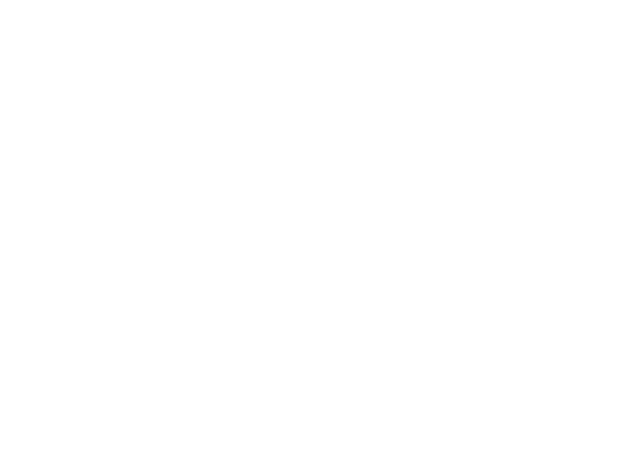
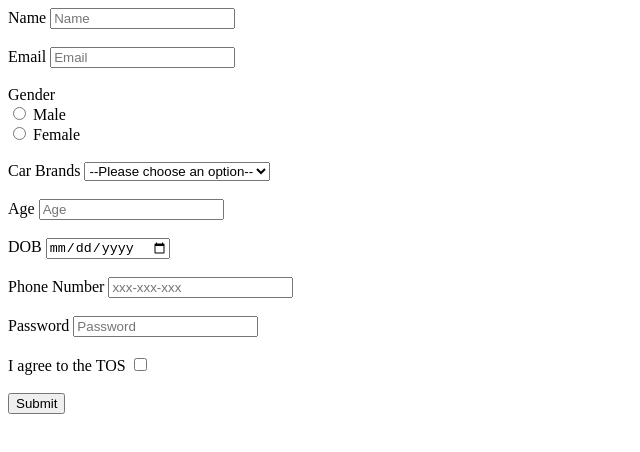
Before and after one commit to acciojob/signup-form-car-VivekkumarDahiya, a website: page main.html in a window 1280 px wide. Shown: the whole page, without its empty margins (0-640 px from the left). Drawn offline with Linux system fonts and the light colour scheme.

Commit message:
created a submission

```diff
--- a/main.html
+++ b/main.html
@@ -10,6 +10,36 @@
 	<!-- the entire body must be written by student -->
     <script type="text/javascript" src="./script.js">
 </script>
+	<form method="post">
+	  <label for="name">Name </label>
+		<input type="text" placeholder="Name" id="name" name="Name" required><br><br>
+		<label for="email">Email </label>
+		<input type="email" placeholder="Email" id="email" name="Email" required><br><Br>
+		<labe>Gender</labe><Br>
+		<input type="radio" id="gender_m"  name="gender" required>
+		<label for="gender_m">Male</label><br>
+		<input type="radio" id="gender_f" name="gender" required>
+		<label for="gender_f">Female</label><br><Br>
+		<label for="cars">Car Brands</label>
+		<select name="cars" id="cars" required >
+			<option>--Please choose an option--</option>
+			<option value="bmw">BMW</option>
+			<option value="audi">Audi</option>
+			<option value="benz">Benz</option>
+		</select><br><Br>
+		<label for="age">Age</label>
+		<input type="number" id="age" placeholder="Age" name="Age" required><br><br>
+		<label for="dob">DOB</label>
+		<input type="date" id="dob" name="DOB" required><br><Br>
+		<label id="tel">Phone Number</label>
+		<input type="tel" placeholder="xxx-xxx-xxx" id="tel" name="phone-number" required><br><Br>
+		<label for="password">Password</label>
+		<input type="password" placeholder="Password" name="password" id="password" required><br><Br>
+		<label for="tos">I agree to the TOS</label>
+		<input type="checkbox" name="checkbox" id="tos" required><br><br>
+	    <button type="submit">Submit</button>
+
+	</form>
 
 </body>
 
```
